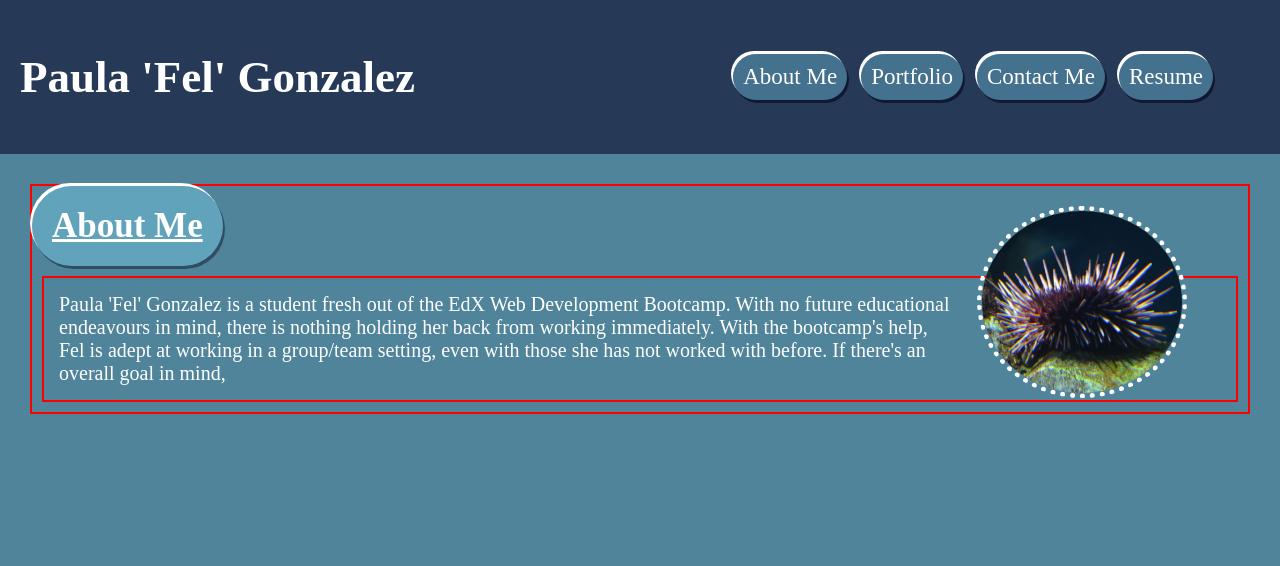
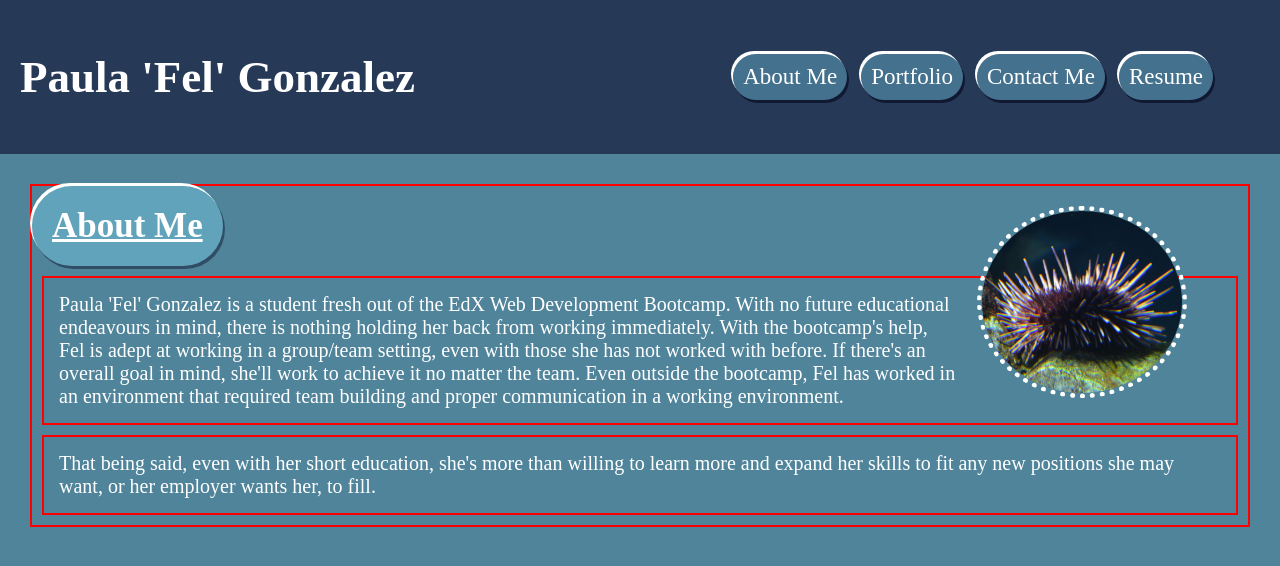
Before and after one commit to gonz951/Fels-Portfolio, a React (Vite) app: page / in a window 1280 px wide. Shown: the top 566 px of the page. Built offline with nearby package versions, Linux system fonts and the light colour scheme.

Commit message:
finished about me, for now

```diff
--- a/src/pages/AboutMe.jsx
+++ b/src/pages/AboutMe.jsx
@@ -8,8 +8,11 @@ export default function AboutPage() {
             <img src={urchin} alt='me' className='urchin'></img>
             </div>
          <h2>About Me</h2>
-         <p>
-            Paula 'Fel' Gonzalez is a student fresh out of the EdX Web Development Bootcamp. With no future educational endeavours in mind, there is nothing holding her back from working immediately. With the bootcamp's help, Fel is adept at working in a group/team setting, even with those she has not worked with before. If there's an overall goal in mind,
+         <p className='darker'>
+            Paula 'Fel' Gonzalez is a student fresh out of the EdX Web Development Bootcamp. With no future educational endeavours in mind, there is nothing holding her back from working immediately. With the bootcamp's help, Fel is adept at working in a group/team setting, even with those she has not worked with before. If there's an overall goal in mind, she'll work to achieve it no matter the team. Even outside the bootcamp, Fel has worked in an environment that required team building and proper communication in a working environment.
+         </p>
+         <p className='darker'>
+             That being said, even with her short education, she's more than willing to learn more and expand her skills to fit any new positions she may want, or her employer wants her, to fill.
          </p>
         </div>
     );
```
